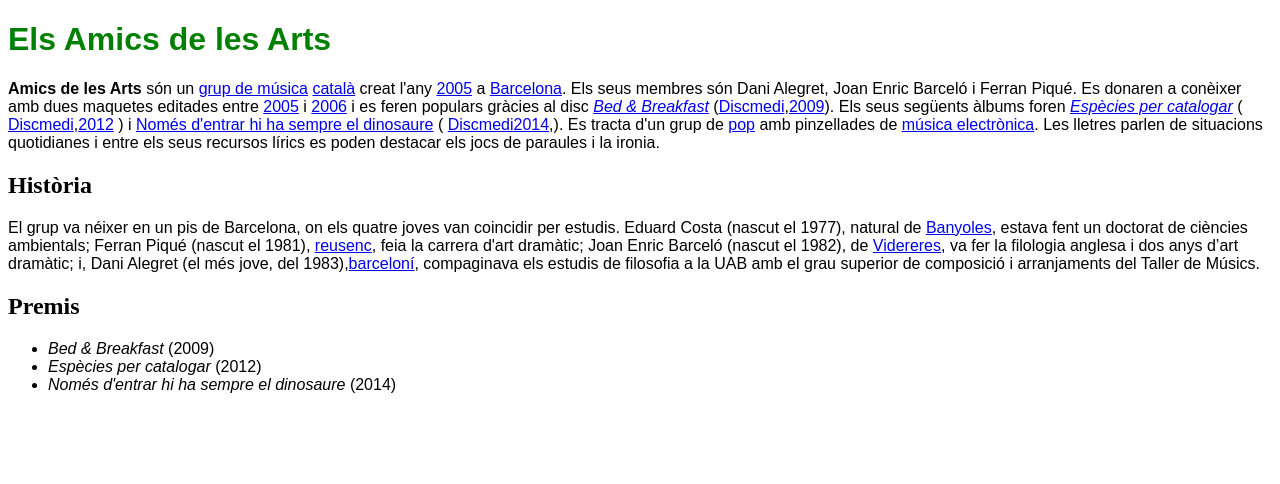
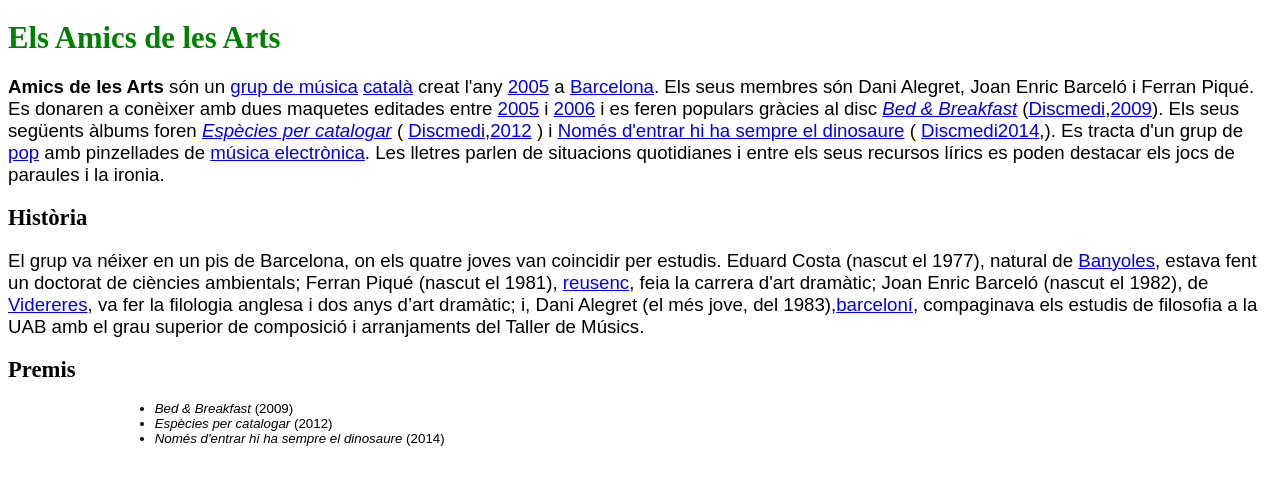
Before and after one commit to roobert14/m8-smx-ramirez, a plain HTML site: page Practica/reto4_crack.html in a window 1280 px wide. Drawn offline with Linux system fonts and the light colour scheme.

Commit message:
primer commit

```diff
--- a/Practica/reto4_basico.css
+++ b/Practica/reto4_basico.css
@@ -8,5 +8,7 @@
 
 #titulo-verde{
     color: green;
+    font-family: "Bookman Old Style", serif;
+    font-size: 23pt;
 
 }
--- a/Practica/reto4_crack.html
+++ b/Practica/reto4_crack.html
@@ -7,14 +7,23 @@
     <link rel="stylesheet" href="reto4_basico.css">
     <style>
         body{
-            font-family: Arial;
-            font-size: 18.62;
+            font-family: Arial, Helvetica, sans-serif;
+            font-size: 14pt;
+        }
+    </style>
+
+    <style>
+        ul{
+            font-family: Arial, Helvetica, sans-serif;
+            font-size: 10pt;
+            margin-left: 80pt;
         }
     </style>
 
     <style>
         h2{
-            font-family: Bookman Old system;
+            font-family: "Bookman Old Style", serif;
+            font-size: 17pt;
         }
     </style>
 </head>
```
